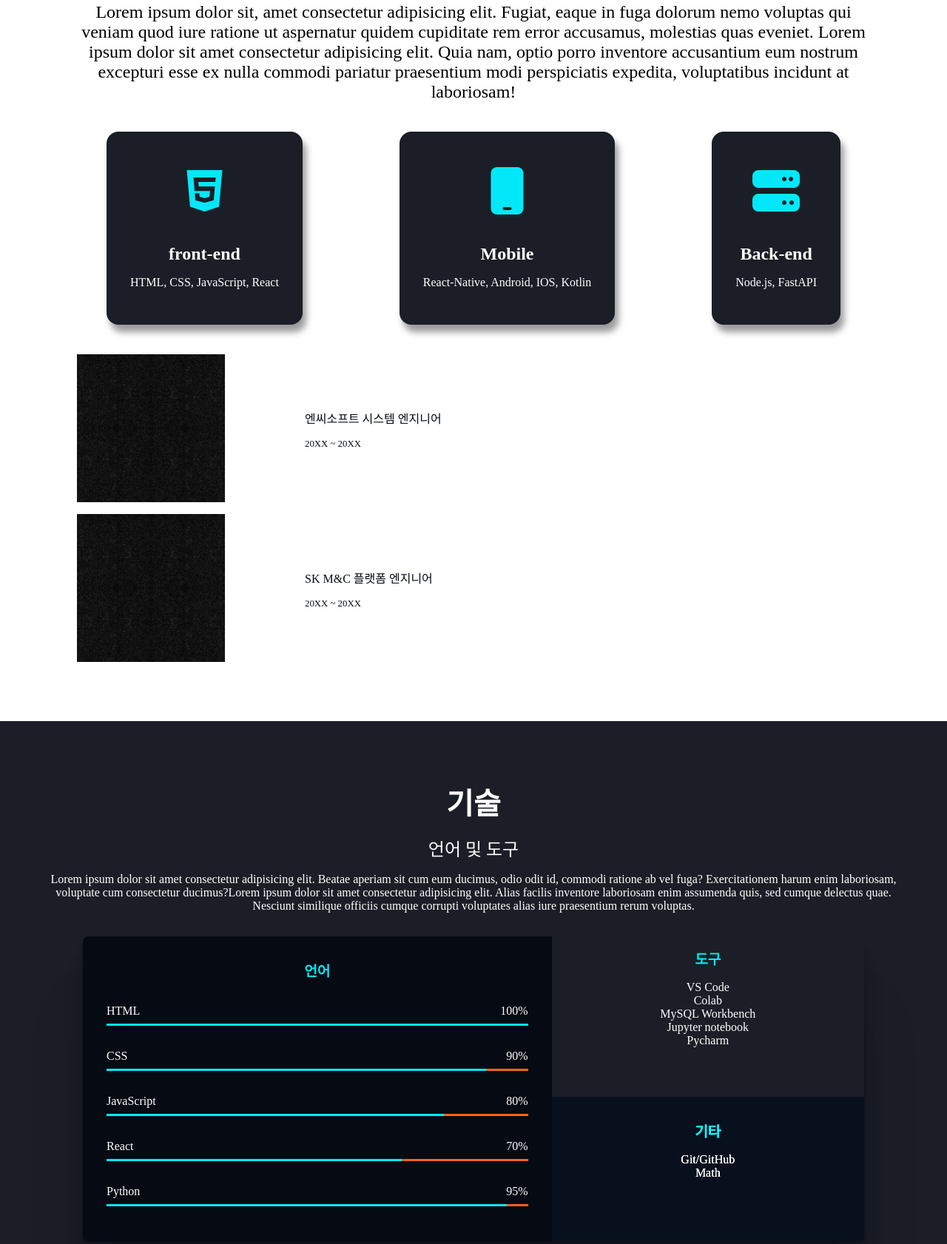
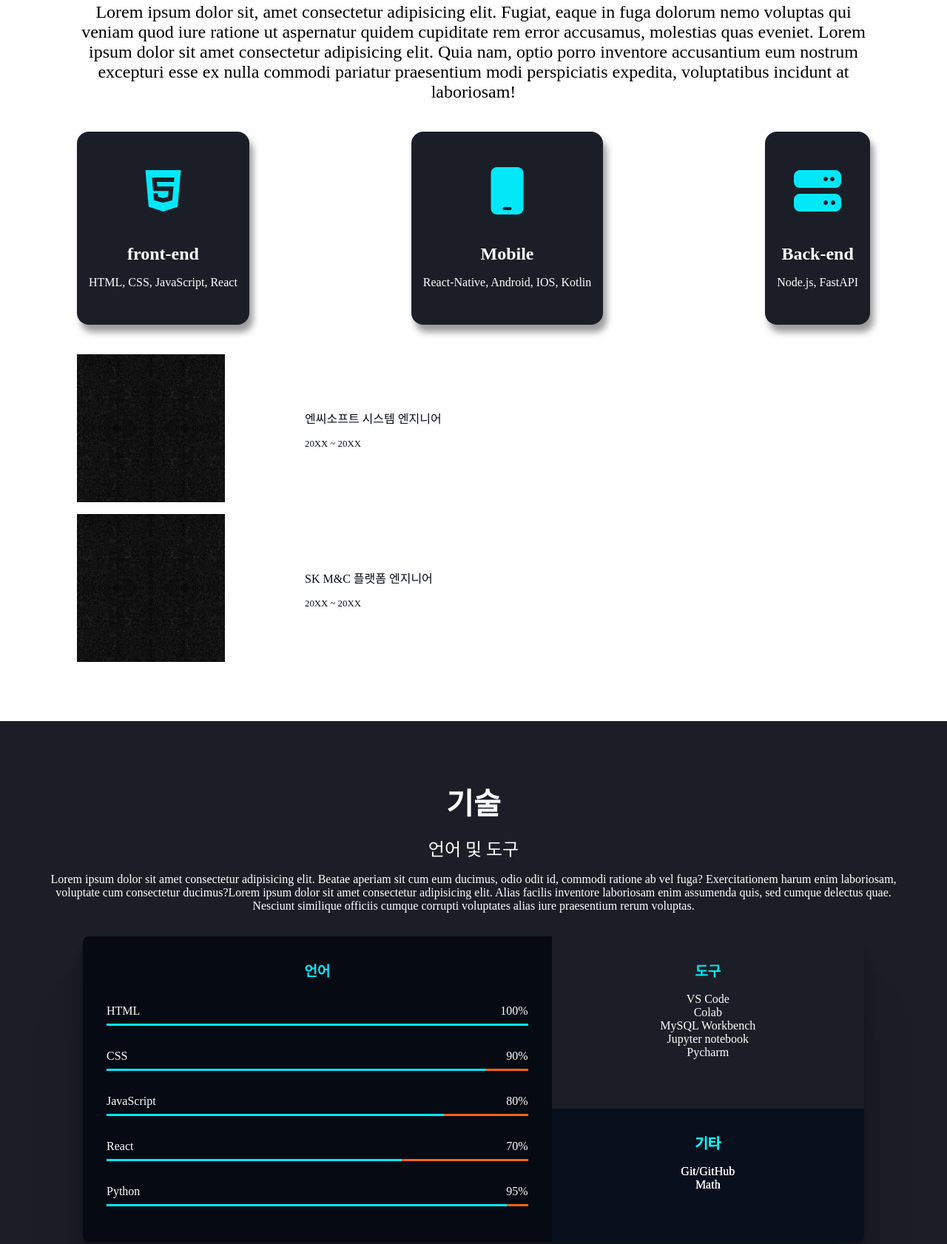
Before and after one commit to hyyounii/MySite, a plain HTML site: page index.html in a window 1280 px wide. Shown: the part 903-2585 px from the top of the page at 74% size. Drawn offline with Linux system fonts and the light colour scheme; a web font is replaced by a local one.

Commit message:
work css 적용

```diff
--- a/css/style.css
+++ b/css/style.css
@@ -150,12 +150,12 @@ button {
   display: flex;
   justify-content: space-between;
   gap: 1rem;
-  margin: 2.5rem;
+  margin: 2.5rem 0;
 }
 
 .major {
   background-color: var(--color-primary-variant);
-  padding: 2rem;
+  padding: 2rem 1rem;
   color: var(--color-text);
   border-radius: 1rem;
   cursor: default;
@@ -257,7 +257,7 @@ button {
   background-color: var(--color-accent);
 }
 
-.skills__toos {
+.skills__tools {
   padding: 1rem;
 }
 
@@ -320,7 +320,7 @@ button {
   display: grid;
   /* 가로로 4개의 칸을 만들고 각각의 칸을 동일한 너비로 나눔 */
   grid-template-columns: repeat(4, 1fr);
-  grid-template-rows: repeat(2, 1fr);
+  grid-template-rows: repeat(3, 1fr);
   gap: 1rem;
 }
 
--- a/index.html
+++ b/index.html
@@ -173,7 +173,7 @@
       <!-- work -->
 
       <section id="work" class="section">
-        <div class="max-conaioner">
+        <div class="max-container">
           <h2 class="title">포트폴리오</h2>
           <p class="description">projects</p>
           <ul class="categories">
```
